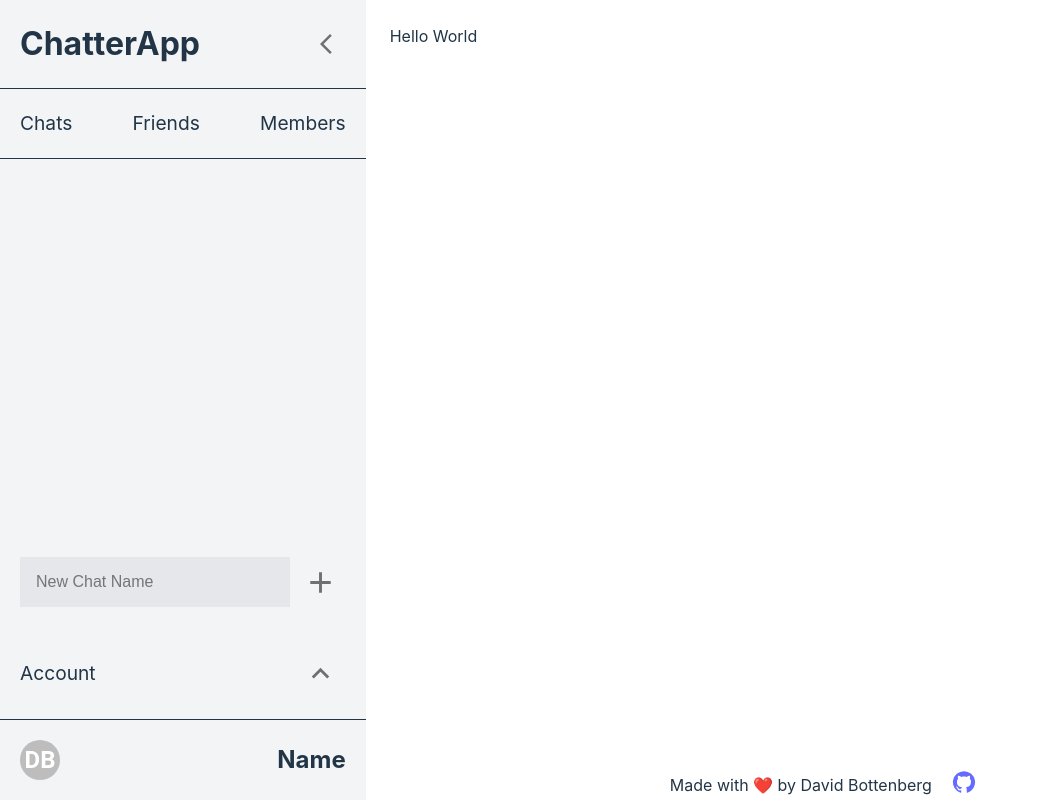
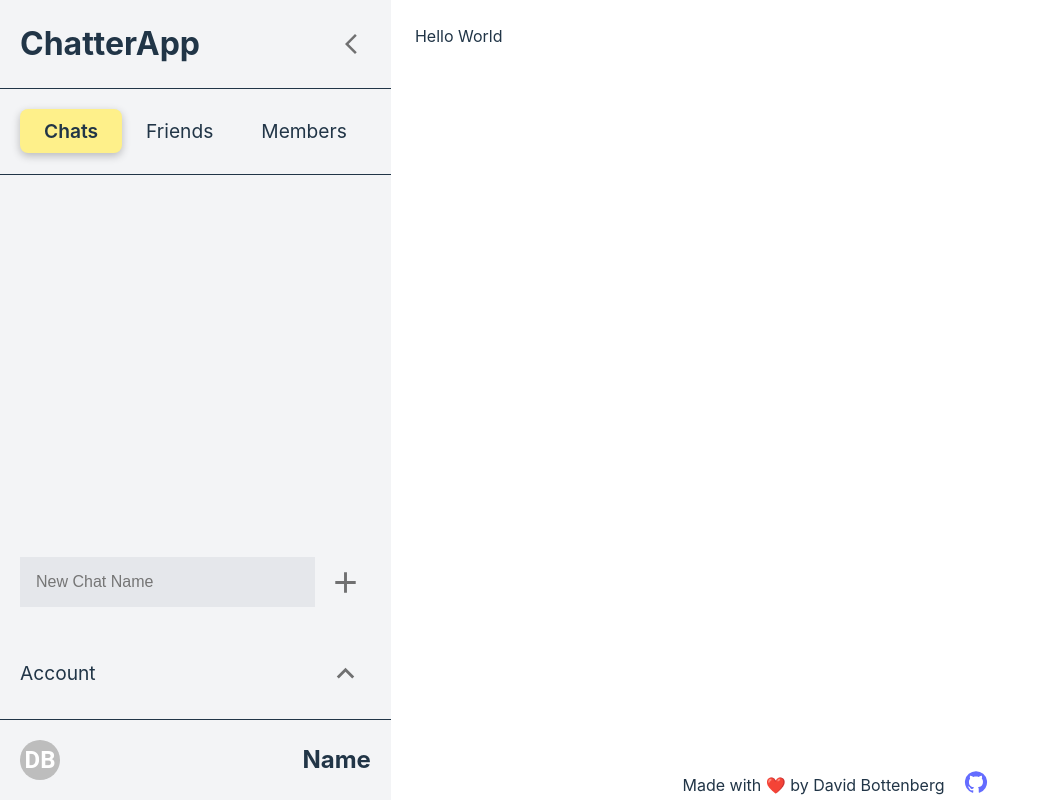
Before and after one commit to davebott-dev/messaging_app, a React (Vite) app in the folder Client/: page / in a window 1280 px wide. Shown: the whole page, without its empty margins (0-1050 px from the left). Built offline with nearby package versions, Linux system fonts and the light colour scheme.

Commit message:
added more styling to index page

```diff
--- a/Client/src/App.css
+++ b/Client/src/App.css
@@ -99,9 +99,17 @@ nav{
   border-bottom: 1px solid #213547;
   padding: 20px;
 }
+.rootCont>nav>div:first-child>div:nth-child(2)>div{
+  cursor: pointer;
+  padding-top: 0.5rem;
+  padding-bottom: 0.5rem;
+  padding-left: 1.5rem;
+  padding-right: 1.5rem;
+}
 .rootCont>nav>div:first-child>div:nth-child(2)>div,
 .rootCont>nav>div:nth-child(3)>div:nth-child(2)>div {
   font-size: 1.2rem;
+
 }
 .rootCont>nav>div:nth-child(3)>div:first-child,
 .rootCont>nav>div:nth-child(3)>div:nth-child(2),
@@ -191,6 +199,20 @@ input:not(#index-input){
   background: transparent;
   border-bottom: 1px solid rgb(156 163 175);
 }
+.highlighted {
+  border-radius: 8px;
+  padding-top: 0.5rem;
+  padding-bottom: 0.5rem;
+  padding-left: 1.5rem;
+  padding-right: 1.5rem;
+  line-height: 1.75rem;
+  font-size: 1em;
+  font-weight: 600;
+  margin: 0;
+  font-family: inherit;
+  box-shadow: rgba(0, 0, 0, 0.24) 0px 3px 8px;
+  background-color: #FEF08A;
+}
 
 
 @keyframes slide-left {
--- /dev/null
+++ b/Client/src/components/Chats.jsx
@@ -0,0 +1,27 @@
+import { IconButton, Avatar } from "@mui/material";
+import AddIcon from '@mui/icons-material/Add';
+import ExpandLessIcon from '@mui/icons-material/ExpandLess';
+
+const Chats = () => {
+
+
+
+    return (
+        <>
+        <div>
+            <input type="text" placeholder="New Chat Name" id="index-input"/>
+            <IconButton><AddIcon fontSize= "large"/></IconButton>
+          </div>
+          <div>
+            <div>Account</div>
+            <IconButton><ExpandLessIcon fontSize= "large"/></IconButton>
+          </div>
+          <div>
+            <Avatar>DB</Avatar>
+            <div>Name</div>
+          </div>
+          </>
+    )
+}
+
+export default Chats;
--- /dev/null
+++ b/Client/src/components/Friends.jsx
@@ -0,0 +1,18 @@
+import { IconButton, Avatar } from "@mui/material";
+import AddIcon from '@mui/icons-material/Add';
+import ExpandLessIcon from '@mui/icons-material/ExpandLess';
+
+const Friends = () => {
+
+
+
+    return (
+        <>
+        <div>
+           hello world from friends
+          </div>
+          </>
+    )
+}
+
+export default Friends;
--- /dev/null
+++ b/Client/src/components/Members.jsx
@@ -0,0 +1,18 @@
+import { IconButton, Avatar } from "@mui/material";
+import AddIcon from '@mui/icons-material/Add';
+import ExpandLessIcon from '@mui/icons-material/ExpandLess';
+
+const Members = () => {
+
+
+
+    return (
+        <>
+        <div>
+            hello world from Members
+          </div>
+          </>
+    )
+}
+
+export default Members;
--- a/Client/src/routes/Root.jsx
+++ b/Client/src/routes/Root.jsx
@@ -1,12 +1,15 @@
-import { Outlet,useNavigate } from "react-router";
-import {useState, useEffect} from "react";
-import { IconButton, Avatar } from "@mui/material";
+import { Outlet, useNavigate } from "react-router";
+import { useState, useEffect } from "react";
+import { IconButton } from "@mui/material";
 import GitHubIcon from "@mui/icons-material/Github";
 import ArrowBackIosNewIcon from "@mui/icons-material/ArrowBackIosNew";
-import AddIcon from '@mui/icons-material/Add';
-import ExpandLessIcon from '@mui/icons-material/ExpandLess';
+import Chats from "../components/Chats";
+import Members from "../components/Members";
+import Friends from "../components/Friends";
 
 const Root = () => {
+  const [view, setView] = useState(0);
+
   return (
     <div className="rootCont">
       <nav>
@@ -18,25 +21,31 @@ const Root = () => {
             </IconButton>
           </div>
           <div>
-            <div>Chats</div>
-            <div>Friends</div>
-            <div>Members</div>
+            <div
+              onClick={() => setView(0)}
+              className={view == 0 ? "highlighted" : null}
+            >
+              Chats
+            </div>
+            <div
+              onClick={() => setView(1)}
+              className={view == 1 ? "highlighted" : null}
+            >
+              Friends
+            </div>
+            <div
+              onClick={() => setView(2)}
+              className={view == 2 ? "highlighted" : null}
+            >
+              Members
+            </div>
           </div>
         </div>
         <div></div>
         <div>
-          <div>
-            <input type="text" placeholder="New Chat Name" id="index-input"/>
-            <IconButton><AddIcon fontSize= "large"/></IconButton>
-          </div>
-          <div>
-            <div>Account</div>
-            <IconButton><ExpandLessIcon fontSize= "large"/></IconButton>
-          </div>
-          <div>
-            <Avatar>DB</Avatar>
-            <div>Name</div>
-          </div>
+          {view == 0 && <Chats />}
+          {view == 1 && <Friends />}
+          {view == 2 && <Members />}
         </div>
       </nav>
       <div>
```
